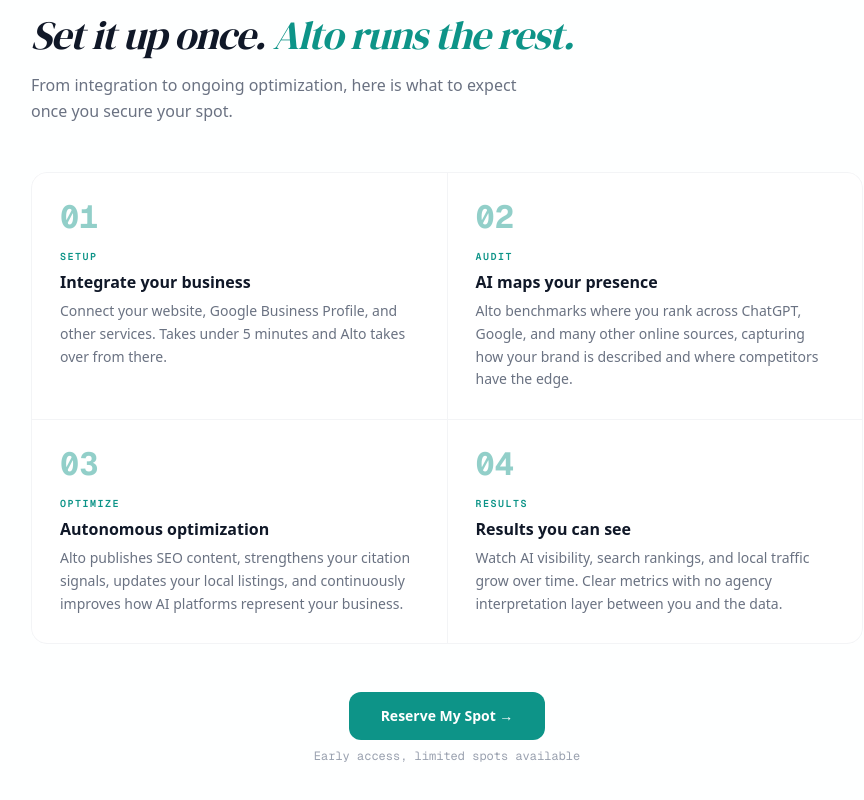
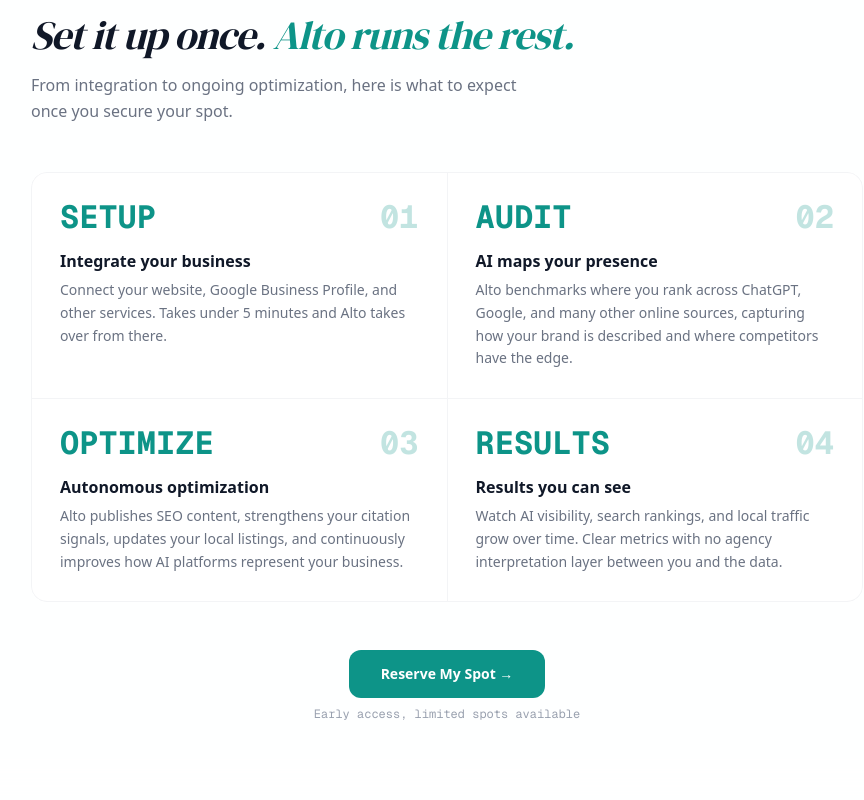
Before and after one commit to jbrijs/alto-waitlist, a Next.js app: page / in a window 1280 px wide. Shown: the part 810-1610 px from the top of the page, without its empty margins (193-1057 px from the left). Built offline with nearby package versions, Linux system fonts and the light colour scheme.

Commit message:
style: step label bold left, number faded right, justify-between

```diff
--- a/src/app/page.tsx
+++ b/src/app/page.tsx
@@ -130,19 +130,21 @@
           <div className="grid grid-cols-1 sm:grid-cols-2 gap-px bg-gray-100 rounded-xl overflow-hidden border border-gray-100">
             {/* Step 1 */}
             <div className="bg-white p-7 flex flex-col gap-4">
-              <span
-                className="text-[2rem] font-bold leading-none tabular-nums"
-                style={{ color: "rgba(13, 148, 136, 0.45)", fontFamily: "var(--font-geist-mono), monospace" }}
-              >
-                01
-              </span>
-              <div className="flex flex-col gap-1.5">
+              <div className="flex items-baseline justify-between">
                 <span
-                  className="text-[10px] font-semibold tracking-[0.15em] uppercase"
+                  className="text-[2rem] font-bold leading-none uppercase"
                   style={{ color: "#0d9488", fontFamily: "var(--font-geist-mono), monospace" }}
                 >
                   Setup
                 </span>
+                <span
+                  className="text-[2rem] font-bold leading-none tabular-nums"
+                  style={{ color: "rgba(13, 148, 136, 0.25)", fontFamily: "var(--font-geist-mono), monospace" }}
+                >
+                  01
+                </span>
+              </div>
+              <div className="flex flex-col gap-1.5">
                 <h3 className="text-base font-semibold text-gray-900">Integrate your business</h3>
                 <p className="text-sm text-gray-500 leading-relaxed">
                   Connect your website, Google Business Profile, and other services. Takes under 5 minutes and Alto takes over from there.
@@ -152,19 +154,21 @@
 
             {/* Step 2 */}
             <div className="bg-white p-7 flex flex-col gap-4">
-              <span
-                className="text-[2rem] font-bold leading-none tabular-nums"
-                style={{ color: "rgba(13, 148, 136, 0.45)", fontFamily: "var(--font-geist-mono), monospace" }}
-              >
-                02
-              </span>
-              <div className="flex flex-col gap-1.5">
+              <div className="flex items-baseline justify-between">
                 <span
-                  className="text-[10px] font-semibold tracking-[0.15em] uppercase"
+                  className="text-[2rem] font-bold leading-none uppercase"
                   style={{ color: "#0d9488", fontFamily: "var(--font-geist-mono), monospace" }}
                 >
                   Audit
                 </span>
+                <span
+                  className="text-[2rem] font-bold leading-none tabular-nums"
+                  style={{ color: "rgba(13, 148, 136, 0.25)", fontFamily: "var(--font-geist-mono), monospace" }}
+                >
+                  02
+                </span>
+              </div>
+              <div className="flex flex-col gap-1.5">
                 <h3 className="text-base font-semibold text-gray-900">AI maps your presence</h3>
                 <p className="text-sm text-gray-500 leading-relaxed">
                   Alto benchmarks where you rank across ChatGPT, Google, and many other online sources, capturing how your brand is described and where competitors have the edge.
@@ -174,19 +178,21 @@
 
             {/* Step 3 */}
             <div className="bg-white p-7 flex flex-col gap-4">
-              <span
-                className="text-[2rem] font-bold leading-none tabular-nums"
-                style={{ color: "rgba(13, 148, 136, 0.45)", fontFamily: "var(--font-geist-mono), monospace" }}
-              >
-                03
-              </span>
-              <div className="flex flex-col gap-1.5">
+              <div className="flex items-baseline justify-between">
                 <span
-                  className="text-[10px] font-semibold tracking-[0.15em] uppercase"
+                  className="text-[2rem] font-bold leading-none uppercase"
                   style={{ color: "#0d9488", fontFamily: "var(--font-geist-mono), monospace" }}
                 >
                   Optimize
                 </span>
+                <span
+                  className="text-[2rem] font-bold leading-none tabular-nums"
+                  style={{ color: "rgba(13, 148, 136, 0.25)", fontFamily: "var(--font-geist-mono), monospace" }}
+                >
+                  03
+                </span>
+              </div>
+              <div className="flex flex-col gap-1.5">
                 <h3 className="text-base font-semibold text-gray-900">Autonomous optimization</h3>
                 <p className="text-sm text-gray-500 leading-relaxed">
                   Alto publishes SEO content, strengthens your citation signals, updates your local listings, and continuously improves how AI platforms represent your business.
@@ -196,19 +202,21 @@
 
             {/* Step 4 */}
             <div className="bg-white p-7 flex flex-col gap-4">
-              <span
-                className="text-[2rem] font-bold leading-none tabular-nums"
-                style={{ color: "rgba(13, 148, 136, 0.45)", fontFamily: "var(--font-geist-mono), monospace" }}
-              >
-                04
-              </span>
-              <div className="flex flex-col gap-1.5">
+              <div className="flex items-baseline justify-between">
                 <span
-                  className="text-[10px] font-semibold tracking-[0.15em] uppercase"
+                  className="text-[2rem] font-bold leading-none uppercase"
                   style={{ color: "#0d9488", fontFamily: "var(--font-geist-mono), monospace" }}
                 >
                   Results
                 </span>
+                <span
+                  className="text-[2rem] font-bold leading-none tabular-nums"
+                  style={{ color: "rgba(13, 148, 136, 0.25)", fontFamily: "var(--font-geist-mono), monospace" }}
+                >
+                  04
+                </span>
+              </div>
+              <div className="flex flex-col gap-1.5">
                 <h3 className="text-base font-semibold text-gray-900">Results you can see</h3>
                 <p className="text-sm text-gray-500 leading-relaxed">
                   Watch AI visibility, search rankings, and local traffic grow over time. Clear metrics with no agency interpretation layer between you and the data.
```
